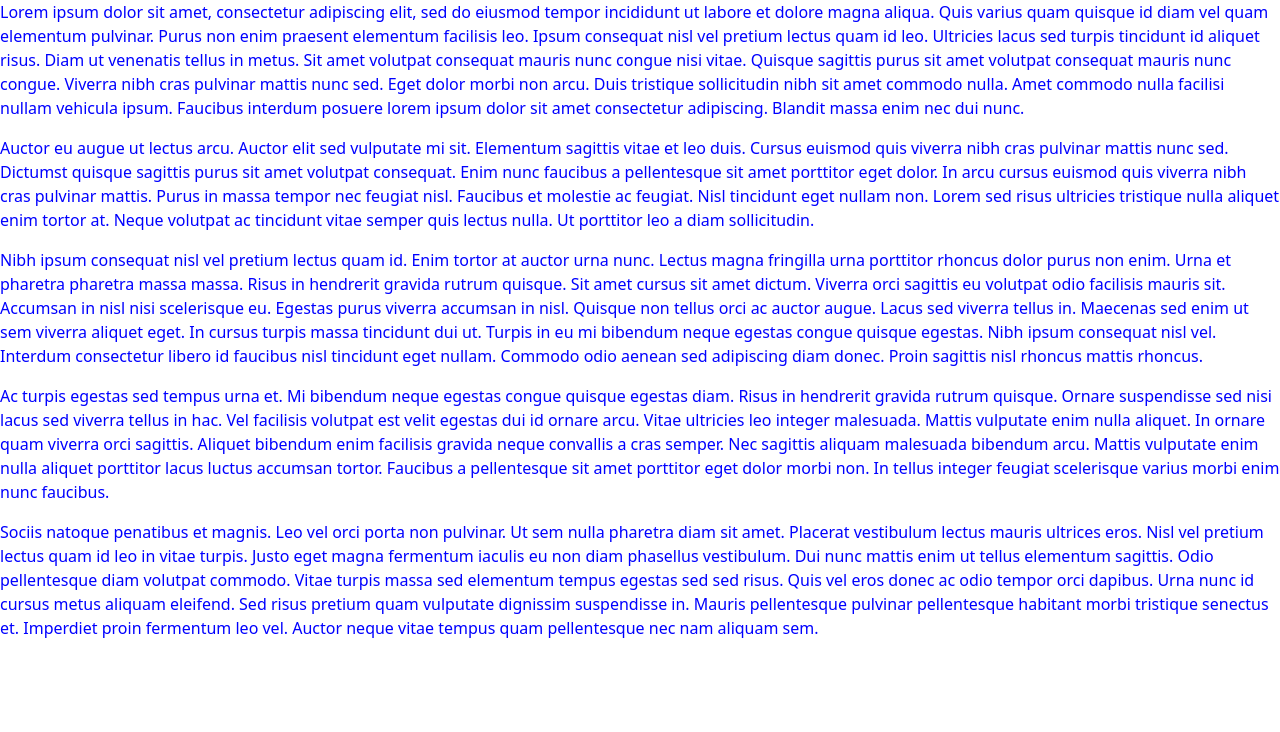
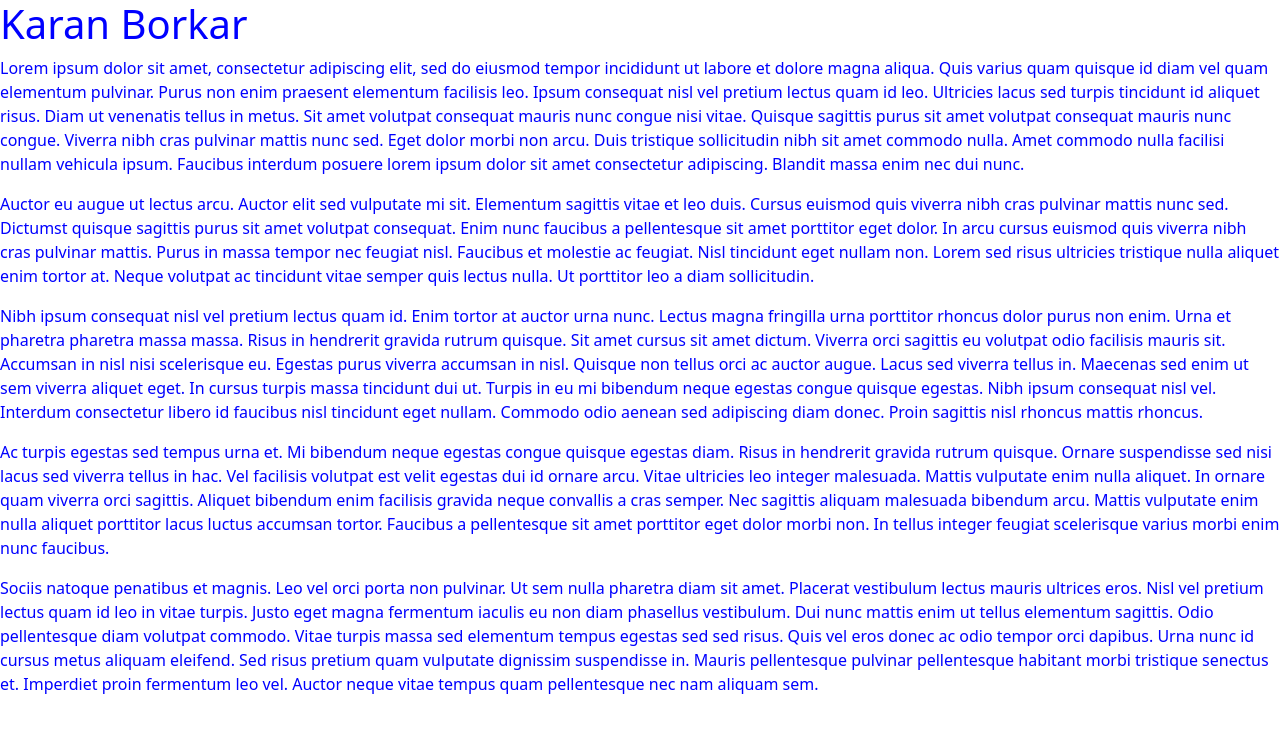
Before and after one commit to VaibhavGurap/FSDExp1, a plain HTML site: page index.html in a window 1280 px wide. Drawn offline with nearby package versions, Linux system fonts and the light colour scheme.

Commit message:
Update index.html

```diff
--- a/index.html
+++ b/index.html
@@ -12,6 +12,7 @@
 		</style>
 	</head>
 	<body>
+		<h1>Karan Borkar</h1>
 		<p>Lorem ipsum dolor sit amet, consectetur adipiscing elit, sed do eiusmod tempor incididunt ut labore et dolore magna aliqua. Quis varius quam quisque id diam vel quam elementum pulvinar. Purus non enim praesent elementum facilisis leo. Ipsum consequat nisl vel pretium lectus quam id leo. Ultricies lacus sed turpis tincidunt id aliquet risus. Diam ut venenatis tellus in metus. Sit amet volutpat consequat mauris nunc congue nisi vitae. Quisque sagittis purus sit amet volutpat consequat mauris nunc congue. Viverra nibh cras pulvinar mattis nunc sed. Eget dolor morbi non arcu. Duis tristique sollicitudin nibh sit amet commodo nulla. Amet commodo nulla facilisi nullam vehicula ipsum. Faucibus interdum posuere lorem ipsum dolor sit amet consectetur adipiscing. Blandit massa enim nec dui nunc.</p>
 
 		<p>Auctor eu augue ut lectus arcu. Auctor elit sed vulputate mi sit. Elementum sagittis vitae et leo duis. Cursus euismod quis viverra nibh cras pulvinar mattis nunc sed. Dictumst quisque sagittis purus sit amet volutpat consequat. Enim nunc faucibus a pellentesque sit amet porttitor eget dolor. In arcu cursus euismod quis viverra nibh cras pulvinar mattis. Purus in massa tempor nec feugiat nisl. Faucibus et molestie ac feugiat. Nisl tincidunt eget nullam non. Lorem sed risus ultricies tristique nulla aliquet enim tortor at. Neque volutpat ac tincidunt vitae semper quis lectus nulla. Ut porttitor leo a diam sollicitudin.</p>
```
